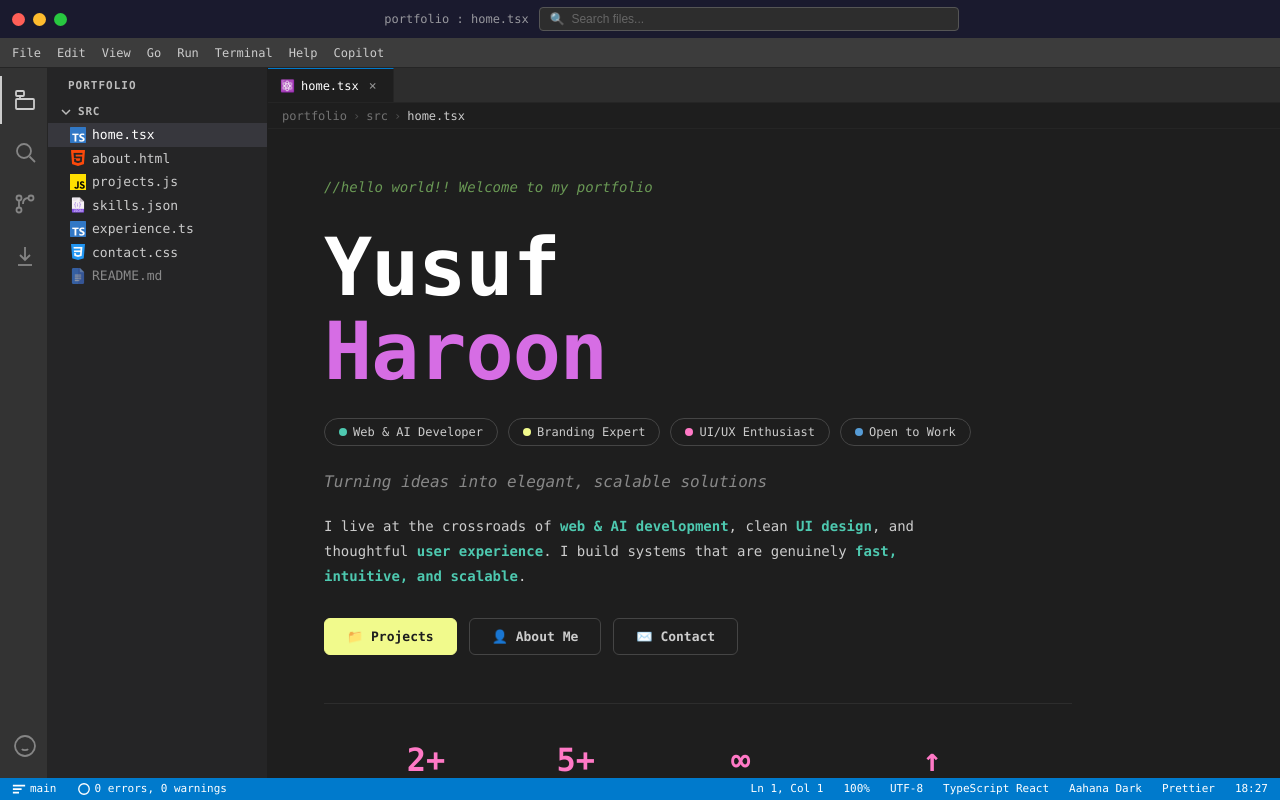
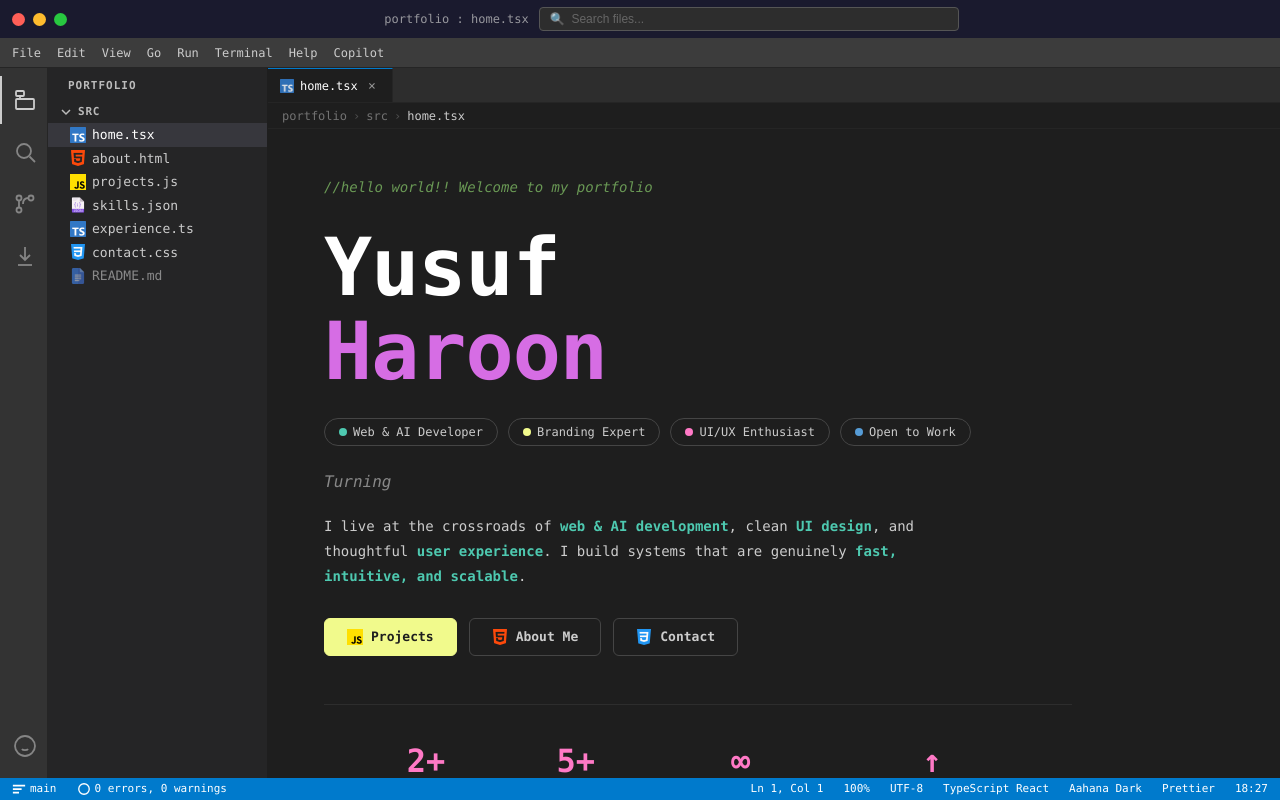
Before and after one commit to YusufHaroon/development-portfolio, a React (Vite) app in the folder development-portfolio/: page / in a window 1280 px wide. Built offline with nearby package versions, Linux system fonts and the light colour scheme.

Commit message:
Added UI Interactivity

```diff
--- a/development-portfolio/package.json
+++ b/development-portfolio/package.json
@@ -24,6 +24,6 @@
     "eslint-plugin-react-refresh": "^0.4.24",
     "globals": "^16.5.0",
     "tailwindcss": "^4.2.1",
-    "vite": "^7.3.1"
+    "vite": "^7.3.2"
   }
 }
--- a/development-portfolio/src/App.css
+++ b/development-portfolio/src/App.css
@@ -138,6 +138,14 @@
 .search-dropdown-item .file-icon {
     font-size: 11px;
     opacity: 0.8;
+}
+
+.search-dropdown-item .file-icon-img {
+    width: 14px;
+    height: 14px;
+    object-fit: contain;
+    flex-shrink: 0;
+    opacity: 0.9;
 }
 
 .title-bar-right {
@@ -484,8 +492,20 @@
 }
 
 .tab .tab-icon {
-    font-size: 12px;
     flex-shrink: 0;
+    display: inline-flex;
+    align-items: center;
+    justify-content: center;
+    width: 14px;
+    height: 14px;
+}
+
+.tab .tab-icon-img {
+    width: 14px;
+    height: 14px;
+    object-fit: contain;
+    display: block;
+    opacity: 0.9;
 }
 
 .tab .tab-label {
@@ -806,6 +826,30 @@
     font-style: italic;
 }
 
+.page-home .type-cursor {
+    display: inline-block;
+    width: 0.6ch;
+    margin-left: 2px;
+    border-right: 2px solid rgba(204, 204, 204, 0.9);
+    animation: home-caret-blink 1s steps(1, end) infinite;
+    transform: translateY(1px);
+}
+
+.page-home .type-cursor.type-cursor-accent {
+    border-right-color: rgba(214, 109, 228, 0.95);
+}
+
+@keyframes home-caret-blink {
+    0%,
+    49% {
+        opacity: 1;
+    }
+    50%,
+    100% {
+        opacity: 0;
+    }
+}
+
 .page-home .bio {
     font-size: 14px;
     color: #ccc;
@@ -857,6 +901,13 @@
 .cta-btn-secondary:hover {
     border-color: #888;
     color: #fff;
+}
+
+.cta-btn .cta-icon {
+    width: 16px;
+    height: 16px;
+    object-fit: contain;
+    flex-shrink: 0;
 }
 
 .page-home .stats-row {
--- a/development-portfolio/src/App.jsx
+++ b/development-portfolio/src/App.jsx
@@ -18,12 +18,12 @@ import Experience from './pages/Experience'
 import Contact from './pages/Contact'
 
 const PAGE_META = {
-    home: { label: 'home.tsx', icon: '⚛️' },
-    about: { label: 'about.html', icon: '🟠' },
-    projects: { label: 'projects.js', icon: '🟡' },
-    skills: { label: 'skills.json', icon: '🔵' },
-    experience: { label: 'experience.ts', icon: '🟦' },
-    contact: { label: 'contact.css', icon: '🟣' },
+    home: { label: 'home.tsx', image: '/typescript-logo.png' },
+    about: { label: 'about.html', image: '/html-logo.png' },
+    projects: { label: 'projects.js', image: '/js.png' },
+    skills: { label: 'skills.json', image: '/json.png' },
+    experience: { label: 'experience.ts', image: '/typescript-logo.png' },
+    contact: { label: 'contact.css', image: '/css-3.png' },
 }
 
 const ZOOM_LEVELS = [75, 90, 100, 110, 125, 150]
--- a/development-portfolio/src/components/FileTree.jsx
+++ b/development-portfolio/src/components/FileTree.jsx
@@ -4,7 +4,7 @@ const FILES = [
     { id: 'projects', label: 'projects.js', icon: '🟡', image: '/js.png' },
     { id: 'skills', label: 'skills.json', icon: '🔵', image: '/json.png' },
     { id: 'experience', label: 'experience.ts', icon: '🟦', image: '/typescript-logo.png' },
-    { id: 'contact', label: 'contact.css', icon: '🟣', image: 'css-3.png' },
+    { id: 'contact', label: 'contact.css', icon: '🟣', image: '/css-3.png' },
     { id: 'readme', label: 'README.md', icon: '📄', image: '/document.png' },
 ]
 
--- a/development-portfolio/src/components/TabBar.jsx
+++ b/development-portfolio/src/components/TabBar.jsx
@@ -7,7 +7,9 @@ export default function TabBar({ tabs, activePage, onActivate, onClose }) {
                     className={`tab ${tab.id === activePage ? 'active' : ''}`}
                     onClick={() => onActivate(tab.id)}
                 >
-                    <span className="tab-icon">{tab.icon}</span>
+                    <span className="tab-icon">
+                        <img className="tab-icon-img" src={tab.image} alt="" aria-hidden="true" />
+                    </span>
                     <span className="tab-label">{tab.label}</span>
                     <span
                         className="tab-close"
--- a/development-portfolio/src/components/TitleBar.jsx
+++ b/development-portfolio/src/components/TitleBar.jsx
@@ -1,12 +1,12 @@
 import { useState, useRef, useEffect } from 'react'
 
 const PAGES = [
-    { id: 'home', label: 'home.tsx', icon: '⚛️', lang: 'TypeScript React' },
-    { id: 'about', label: 'about.html', icon: '🟠', lang: 'HTML' },
-    { id: 'projects', label: 'projects.js', icon: '🟡', lang: 'JavaScript' },
-    { id: 'skills', label: 'skills.json', icon: '🔵', lang: 'JSON' },
-    { id: 'experience', label: 'experience.ts', icon: '🟦', lang: 'TypeScript' },
-    { id: 'contact', label: 'contact.css', icon: '🟣', lang: 'CSS' },
+    { id: 'home', label: 'home.tsx', image: '/typescript-logo.png', lang: 'TypeScript React' },
+    { id: 'about', label: 'about.html', image: '/html-logo.png', lang: 'HTML' },
+    { id: 'projects', label: 'projects.js', image: '/js.png', lang: 'JavaScript' },
+    { id: 'skills', label: 'skills.json', image: '/json.png', lang: 'JSON' },
+    { id: 'experience', label: 'experience.ts', image: '/typescript-logo.png', lang: 'TypeScript' },
+    { id: 'contact', label: 'contact.css', image: '/css-3.png', lang: 'CSS' },
 ]
 
 export default function TitleBar({ activePage, onNavigate, onFocusSearch, searchRef }) {
@@ -86,7 +86,7 @@ export default function TitleBar({ activePage, onNavigate, onFocusSearch, search
                                             setQuery('')
                                         }}
                                     >
-                                        <span className="file-icon">{p.icon}</span>
+                                        <img className="file-icon-img" src={p.image} alt="" aria-hidden="true" />
                                         {p.label}
                                     </div>
                                 ))}
--- a/development-portfolio/src/pages/Home.jsx
+++ b/development-portfolio/src/pages/Home.jsx
@@ -1,11 +1,120 @@
+import { useEffect, useMemo, useState } from 'react'
+
+function useTypeOnce(text, { startDelayMs = 0, typeMs = 80 } = {}) {
+    const [out, setOut] = useState('')
+
+    useEffect(() => {
+        let cancelled = false
+        let timeoutId
+
+        const start = () => {
+            let i = 0
+            const tick = () => {
+                if (cancelled) return
+                i += 1
+                setOut(text.slice(0, i))
+                if (i < text.length) timeoutId = setTimeout(tick, typeMs)
+            }
+            tick()
+        }
+
+        timeoutId = setTimeout(start, startDelayMs)
+
+        return () => {
+            cancelled = true
+            clearTimeout(timeoutId)
+        }
+    }, [startDelayMs, text, typeMs])
+
+    return out
+}
+
+function useTypeCycle(
+    phrases,
+    { typeMs = 55, deleteMs = 30, holdMs = 2200, betweenMs = 450 } = {}
+) {
+    const [phraseIndex, setPhraseIndex] = useState(0)
+    const [charCount, setCharCount] = useState(0)
+    const [mode, setMode] = useState('typing') // 'typing' | 'holding' | 'deleting' | 'between'
+
+    const phrase = phrases[phraseIndex] ?? ''
+    const out = phrase.slice(0, charCount)
+
+    useEffect(() => {
+        let timeoutId
+
+        if (!phrases?.length) return
+
+        if (mode === 'typing') {
+            if (charCount < phrase.length) {
+                timeoutId = setTimeout(() => setCharCount(c => c + 1), typeMs)
+            } else {
+                timeoutId = setTimeout(() => setMode('holding'), holdMs)
+            }
+        } else if (mode === 'holding') {
+            timeoutId = setTimeout(() => setMode('deleting'), 0)
+        } else if (mode === 'deleting') {
+            if (charCount > 0) {
+                timeoutId = setTimeout(() => setCharCount(c => c - 1), deleteMs)
+            } else {
+                timeoutId = setTimeout(() => setMode('between'), betweenMs)
+            }
+        } else if (mode === 'between') {
+            setPhraseIndex(i => (i + 1) % phrases.length)
+            setMode('typing')
+            setCharCount(0)
+        }
+
+        return () => clearTimeout(timeoutId)
+    }, [betweenMs, charCount, deleteMs, holdMs, mode, phrase.length, phrases, typeMs])
+
+    return { text: out, isDeleting: mode === 'deleting' }
+}
+
 export default function Home({ onNavigate }) {
+    const taglines = useMemo(
+        () => [
+            'Turning ideas into elegant, scalable solutions',
+            'Building fast, accessible web experiences',
+            'Blending AI with clean, modern UI',
+            'Designing products users actually enjoy',
+        ],
+        []
+    )
+
+    const typedFullName = useTypeOnce('Yusuf Haroon', { startDelayMs: 120, typeMs: 85 })
+    const { text: typedTagline } = useTypeCycle(taglines, {
+        typeMs: 45,
+        deleteMs: 26,
+        holdMs: 2400,
+        betweenMs: 520,
+    })
+
+    const firstName = 'Yusuf'
+    const lastName = 'Haroon'
+    const firstTyped = typedFullName.slice(0, firstName.length)
+    const lastTyped = typedFullName.startsWith(`${firstName} `)
+        ? typedFullName.slice(firstName.length + 1, firstName.length + 1 + lastName.length)
+        : ''
+    const nameDone = typedFullName.length >= `${firstName} ${lastName}`.length
+    const nameCursorOnFirst = !nameDone && typedFullName.length <= firstName.length + 1
+    const nameCursorOnLast = !nameDone && typedFullName.length > firstName.length + 1
+
     return (
         <div className="page-home">
             <div className="comment">//hello world!! Welcome to my portfolio</div>
 
             <div className="hero-name-row">
-                <span className="hero-name">Yusuf</span>
-                <span className="hero-name-accent">Haroon</span>
+                <span className="hero-name">
+                    {firstTyped}
+                    {nameCursorOnFirst ? <span className="type-cursor" aria-hidden="true" /> : null}
+                </span>
+                <span className="hero-name-accent">
+                    {lastTyped}
+                    {nameCursorOnLast ? (
+                        <span className="type-cursor type-cursor-accent" aria-hidden="true" />
+                    ) : null}
+                </span>
             </div>
 
             <div className="role-tags">
@@ -22,7 +131,10 @@ export default function Home({ onNavigate }) {
                 ))}
             </div>
 
-            <div className="tagline">Turning ideas into elegant, scalable solutions</div>
+            <div className="tagline">
+                {typedTagline}
+                <span className="type-cursor" aria-hidden="true" />
+            </div>
 
             <p className="bio">
                 I live at the crossroads of <strong>web & AI development</strong>, clean{' '}
@@ -32,13 +144,16 @@ export default function Home({ onNavigate }) {
 
             <div className="cta-row">
                 <button className="cta-btn cta-btn-primary" onClick={() => onNavigate('projects')}>
-                    📁 Projects
+                    <img className="cta-icon" src="/js.png" alt="" aria-hidden="true" />
+                    Projects
                 </button>
                 <button className="cta-btn cta-btn-secondary" onClick={() => onNavigate('about')}>
-                    👤 About Me
+                    <img className="cta-icon" src="/html-logo.png" alt="" aria-hidden="true" />
+                    About Me
                 </button>
                 <button className="cta-btn cta-btn-secondary" onClick={() => onNavigate('contact')}>
-                    ✉️ Contact
+                    <img className="cta-icon" src="/css-3.png" alt="" aria-hidden="true" />
+                    Contact
                 </button>
             </div>
 
```
Also changed, not shown: 2 other files (tests, documents, lock files or other folders).
